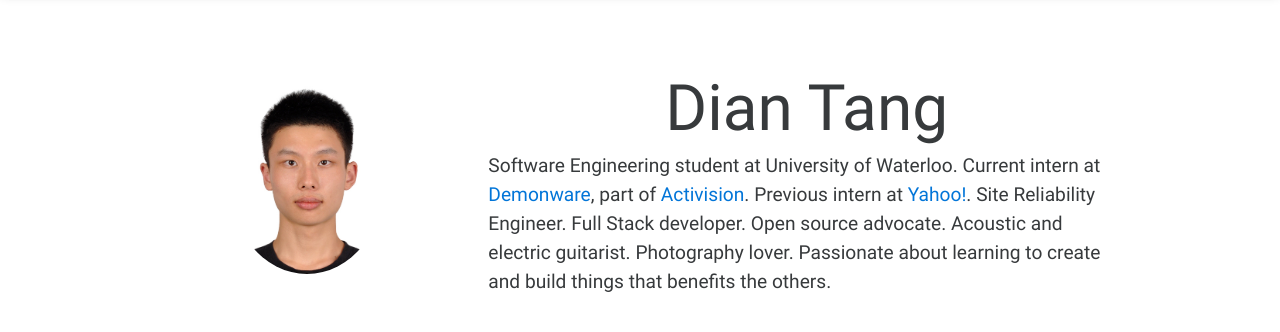
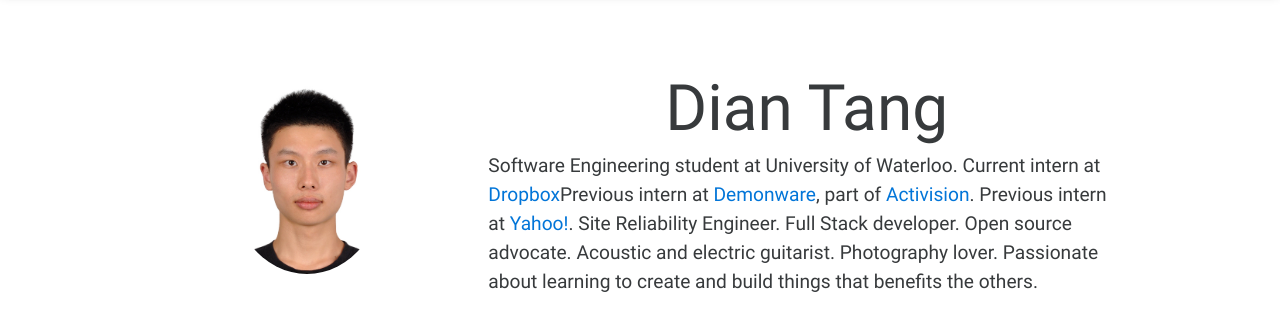
Before and after one commit to tangdian/new_website, a plain HTML site: page index.html in a window 1280 px wide. Shown: the part 78-410 px from the top of the page. Drawn offline with Linux system fonts and the light colour scheme.

Commit message:
update company

```diff
--- a/index.html
+++ b/index.html
@@ -103,7 +103,7 @@
         </div>
         <div class = "col-lg-8 col-sm-12">
             <h1 class = "title font-weight-normal center">Dian Tang</h1>
-            <p class = "intro">Software Engineering student at University of Waterloo. Current intern at <a href="https://www.demonware.net">Demonware</a>, part of <a href="https://www.activision.com/">Activision</a>. Previous intern at <a href="https://www.yahoo.com">Yahoo!</a>. Site Reliability Engineer. Full Stack developer. Open source advocate. Acoustic and electric guitarist. Photography lover. Passionate about learning to create and build things that benefits the others.</p>
+            <p class = "intro">Software Engineering student at University of Waterloo. Current intern at <a href="https://www.dropbox.com">Dropbox</a>Previous intern at <a href="https://www.demonware.net">Demonware</a>, part of <a href="https://www.activision.com/">Activision</a>. Previous intern at <a href="https://www.yahoo.com">Yahoo!</a>. Site Reliability Engineer. Full Stack developer. Open source advocate. Acoustic and electric guitarist. Photography lover. Passionate about learning to create and build things that benefits the others.</p>
         </div>
     </div>
     <div class = "row center m-t-2">
```
